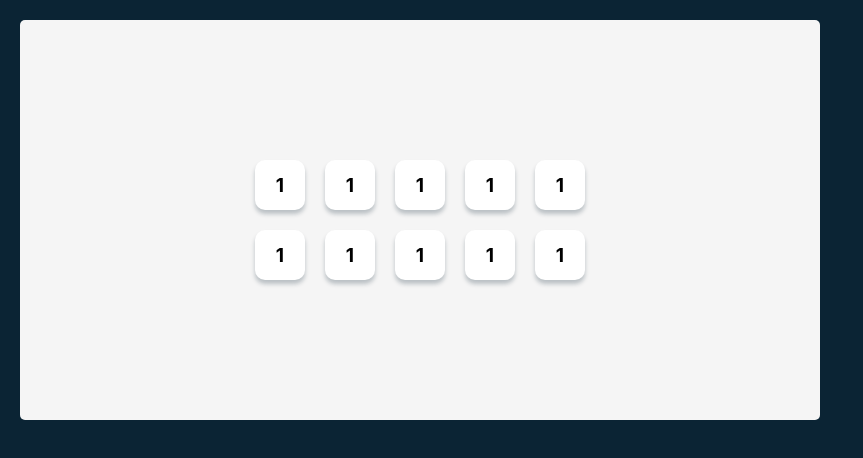
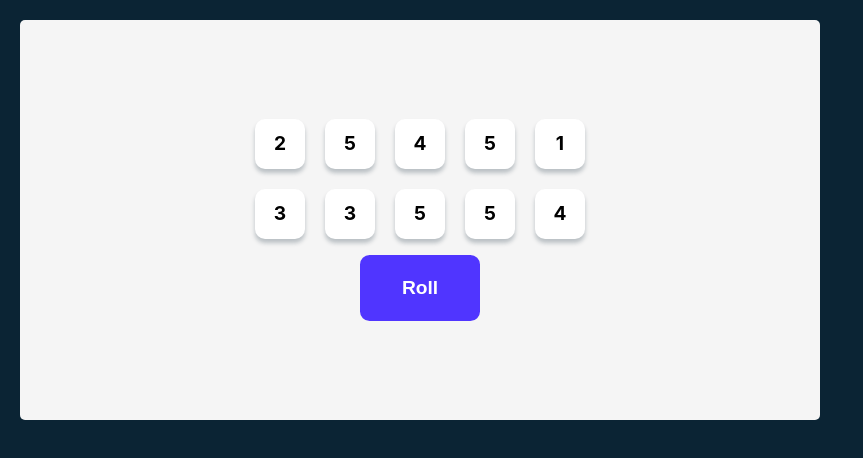
Before and after one commit to Cannon-Cole/tenzies-react, a React (Create React App) app: page / in a window 1280 px wide. Shown: the top 458 px of the page, without its empty margins (0-863 px from the left). Built offline with nearby package versions, Linux system fonts and the light colour scheme.

Commit message:
Added ability to reroll dice with random numbers

```diff
--- a/public/style.css
+++ b/public/style.css
@@ -10,13 +10,13 @@ body {
 
 main {
     display: flex;
+    flex-direction: column;
+    justify-content:center;
+    align-items: center;
     background-color: #F5F5F5;
     height: 400px;
     max-width: 800px;
-    border-radius: 5px;
-    display: flex;
-    justify-content: space-around;
-    align-items: center;
+    border-radius: 5px
 }
 
 .die{
@@ -37,5 +37,25 @@ main {
     grid-template-columns: 1fr 1fr 1fr 1fr 1fr;
     grid-template-rows: 1fr 1fr;
     gap: 20px;
+    margin-bottom: 1em;
+}
 
+.roll-button{
+    padding: 1em 2em 1em 2em;
+    color: white;
+    background-color: #5035FF;
+    font-size: larger;
+    font-weight: bold;
+    border-radius: .5em;
+    border: none;
+    cursor: pointer;
+    border: 3px solid #5035FF;
 }
+
+.roll-button:hover {
+    border: 3px solid black;
+}
+
+.roll-button:active {
+    box-shadow: inset 5px 5px 10px -3px rgba(0, 0, 0, 0.7);
+}
--- a/src/App.js
+++ b/src/App.js
@@ -1,21 +1,33 @@
 import "./App.css";
 import Die from "./components/Die";
+import React from "react";
 
 function App() {
+  const [random_numbers, set_random_numbers] = React.useState(
+    random_ten_numbers()
+  );
+
+  function random_ten_numbers() {
+    let random_array = [];
+    for (let i = 0; i < 10; i++) {
+      random_array.push(Math.floor(Math.random() * 6) + 1);
+    }
+    return random_array;
+  }
+
+  function roll_dice() {
+    set_random_numbers(random_ten_numbers());
+  }
   return (
     <main>
       <div className="die-grid">
-        <Die value={1} />
-        <Die value={1} />
-        <Die value={1} />
-        <Die value={1} />
-        <Die value={1} />
-        <Die value={1} />
-        <Die value={1} />
-        <Die value={1} />
-        <Die value={1} />
-        <Die value={1} />
+        {random_numbers.map((x) => (
+          <Die value={x} />
+        ))}
       </div>
+      <button className="roll-button" type="button" onClick={roll_dice}>
+        Roll
+      </button>
     </main>
   );
 }
```
